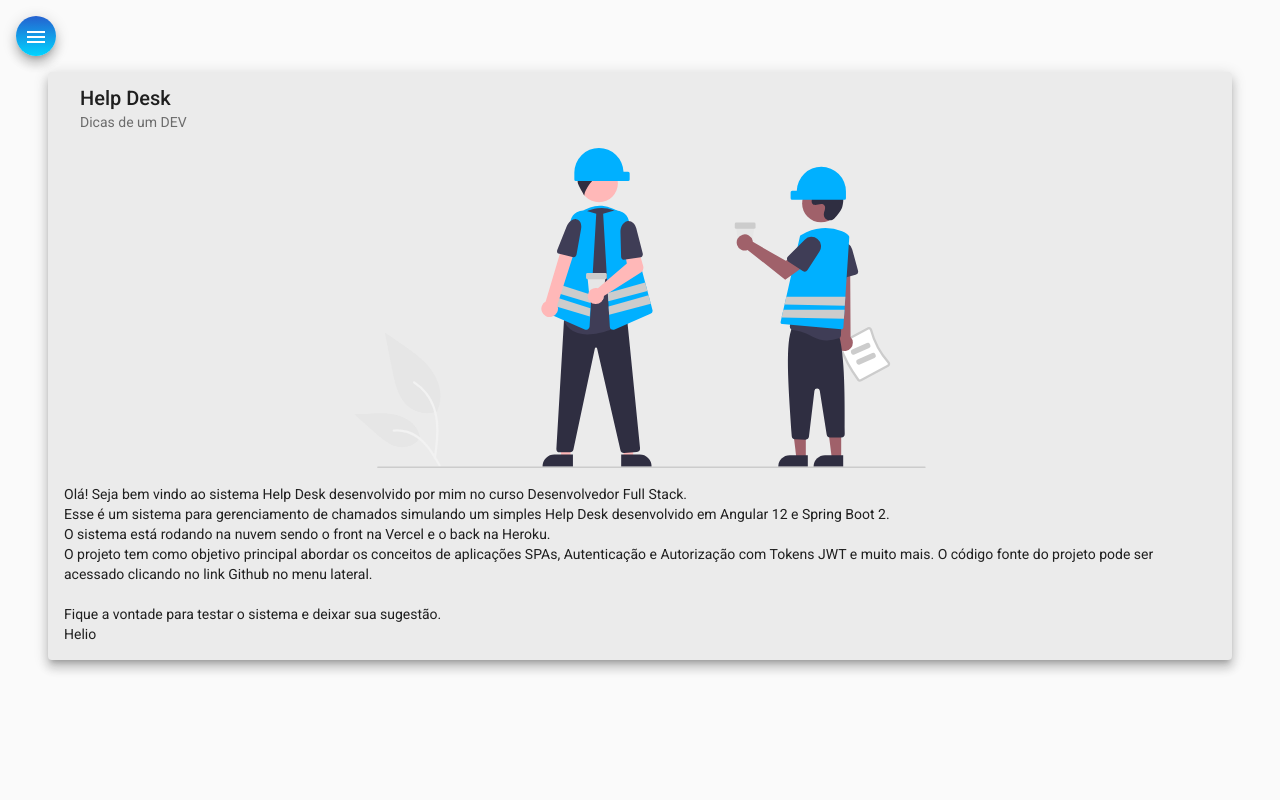
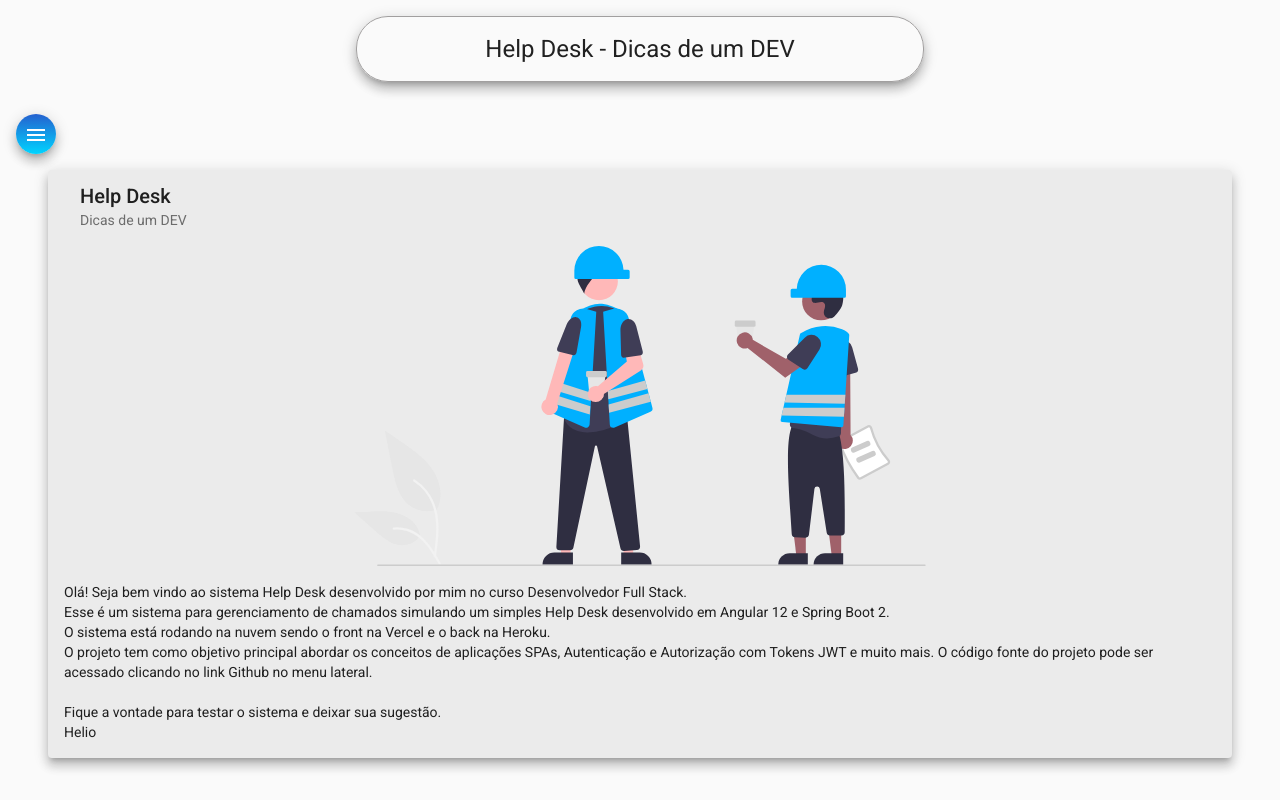
Before and after one commit to HelioAnacronista/helpdesk-frontend, an Angular app: page /home in a window 1280 px wide. Built offline with nearby package versions, Linux system fonts and the light colour scheme.

Commit message:
html e css do header

```diff
--- a/src/app/components/header/header.component.css
+++ b/src/app/components/header/header.component.css
@@ -0,0 +1,12 @@
+.container {
+    display: flex;
+    align-items: center;
+    justify-content: center;
+ }
+
+ h1 {
+    margin-top: 1rem;
+    border: 1px solid rgb(161, 159, 159);
+    padding: 1rem 10%;
+    border-radius: 2rem;
+ }
--- a/src/app/components/header/header.component.html
+++ b/src/app/components/header/header.component.html
@@ -1 +1,3 @@
-<p>header works!</p>
+<div class="container">
+    <h1 class="mat-elevation-z8">Help Desk - Dicas de um DEV</h1>
+ </div>
--- a/src/app/components/nav/nav.component.html
+++ b/src/app/components/nav/nav.component.html
@@ -28,6 +28,7 @@
     </mat-drawer>
 
     <div class="sidenav-content">
+      <app-header></app-header>
       <button class="menu mat-elevation-z8" (click)="drawer.toggle()" mat-icon-button>
         <mat-icon>menu</mat-icon>
      </button>
```
